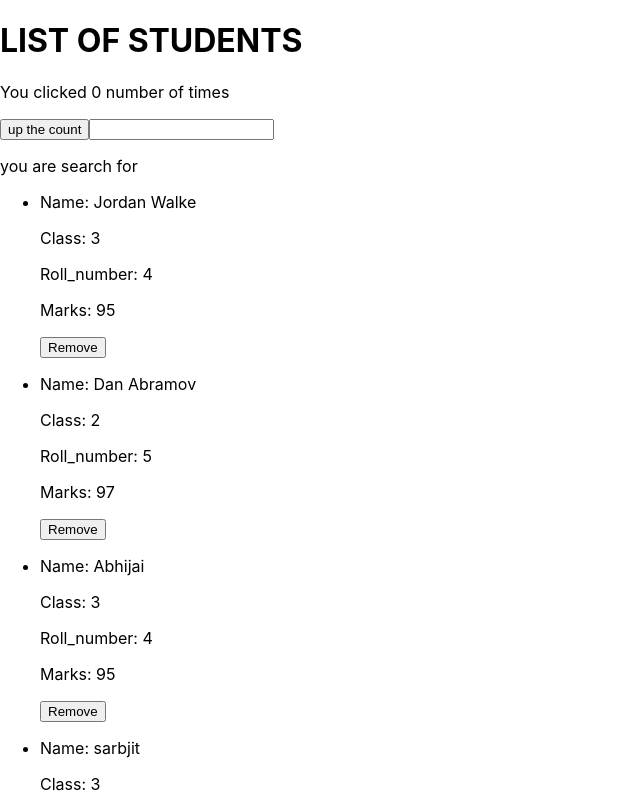
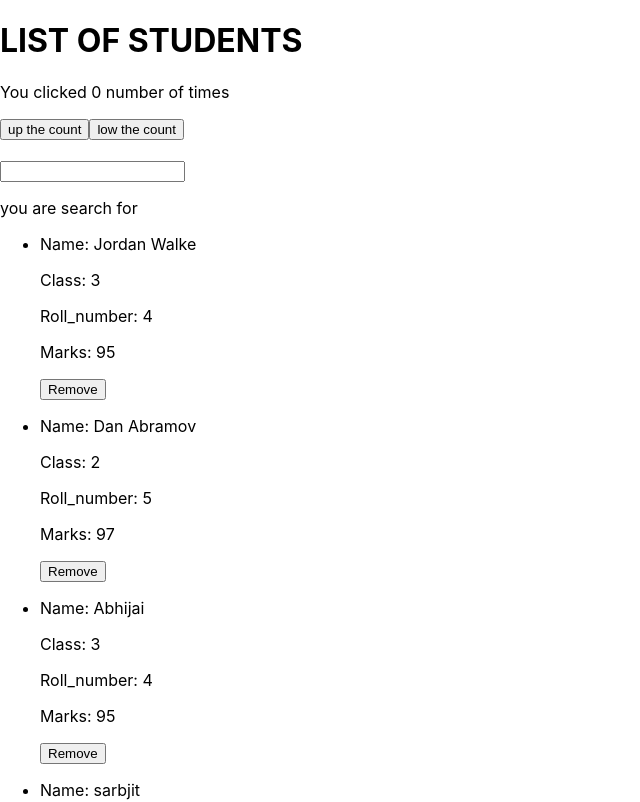
Before and after one commit to mridulgain/hacker-stories, a React (Create React App) app: page / in a window 1280 px wide. Shown: the top 802 px of the page, without its empty margins (0-640 px from the left). Built offline with nearby package versions, Linux system fonts and the light colour scheme.

Commit message:
low the count button

```diff
--- a/src/App.js
+++ b/src/App.js
@@ -142,8 +142,11 @@ const App = () => {
     <div>
       <h1 class="heading">LIST OF STUDENTS</h1>
       <p>You clicked {count} number of times</p>
-      <button type="button" onClick={ () => set_count(count+1)}>up the count</button>
-
+      <div>
+        <button type="button" onClick={ () => set_count(count+1)}>up the count</button>
+        <button type="button" onClick={ () => set_count(count-1)}>low the count</button>
+      </div>
+      <br/>
       <input type="text" onChange={handleSearch}></input>
 
       <p>you are search for <strong><u>{search}</u></strong></p>
```
